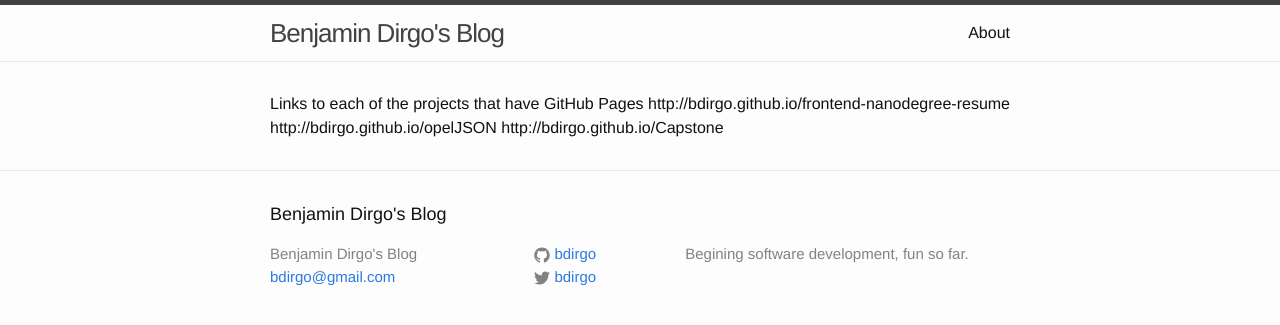
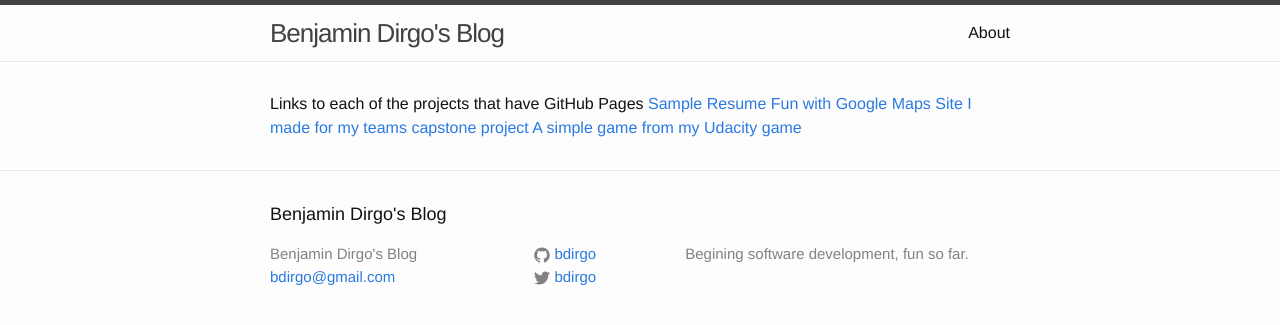
Before and after one commit to bdirgo/bdirgo.github.io, a Jekyll site: the page built from about/index.html, in a window 1280 px wide. Shown: the top 325 px of the page. Built offline with Jekyll 4.4.1, drawn with Linux system fonts in a browser that asks for light colours.

Commit message:
added links

```diff
--- a/about/index.html
+++ b/about/index.html
@@ -3,6 +3,14 @@ layout: default
 ---
 Links to each of the projects that have GitHub Pages
 
-http://bdirgo.github.io/frontend-nanodegree-resume
-http://bdirgo.github.io/opelJSON
-http://bdirgo.github.io/Capstone
+<a href="
+//bdirgo.github.io/frontend-nanodegree-resume
+">Sample Resume</a>
+<a href="
+//bdirgo.github.io/opelJSON
+">Fun with Google Maps</a>
+<a href="
+//bdirgo.github.io/Capstone
+">Site I made for my teams capstone project</a>
+<a href="
+//bdirgo.github.io/frontend-nanodegree-arcade-game">A simple game from my Udacity game</a>
```
